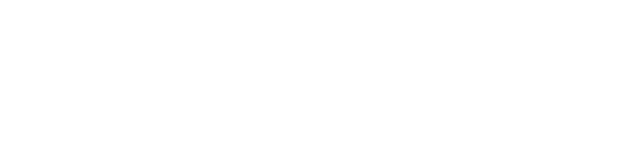
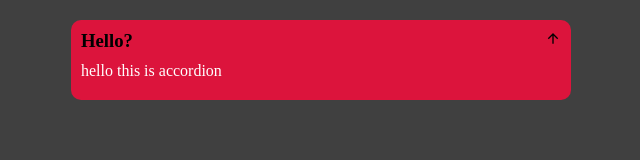
Before and after one commit to neerajdaksh/accordion, a plain HTML site: page index.html in a window 1280 px wide. Shown: the whole page, without its empty margins (319-959 px from the left). Drawn offline with nearby package versions, Linux system fonts and the light colour scheme.

Commit message:
accordion style

```diff
--- a/index.html
+++ b/index.html
@@ -5,8 +5,23 @@
     <meta name="viewport" content="width=device-width, initial-scale=1.0" />
     <title>Accordion</title>
     <link rel="stylesheet" href="./style.css" />
+    <link
+      href="https://cdn.jsdelivr.net/npm/remixicon@4.1.0/fonts/remixicon.css"
+      rel="stylesheet"
+    />
   </head>
   <body>
+    <div class="container">
+      <div class="accordion-item">
+        <div class="accordion-title">
+          <h3>Hello?</h3>
+          <i class="ri-arrow-up-line"></i>
+        </div>
+        <div class="accordion-content">
+          <p>hello this is accordion</p>
+        </div>
+      </div>
+    </div>
     <script src="./app.js"></script>
   </body>
 </html>
--- a/style.css
+++ b/style.css
@@ -0,0 +1,31 @@
+* {
+  padding: 0;
+  margin: 0;
+  box-sizing: border-box;
+}
+
+body {
+  width: 100%;
+  height: 100vh;
+  background-color: #404040;
+}
+
+.container {
+  width: 500px;
+  margin: 20px auto;
+}
+
+.accordion-item {
+  background-color: crimson;
+  border-radius: 10px;
+  padding: 10px;
+}
+.accordion-title {
+  display: flex;
+  justify-content: space-between;
+  cursor: pointer;
+}
+.accordion-content {
+  color: white;
+  padding: 10px 0;
+}
```
